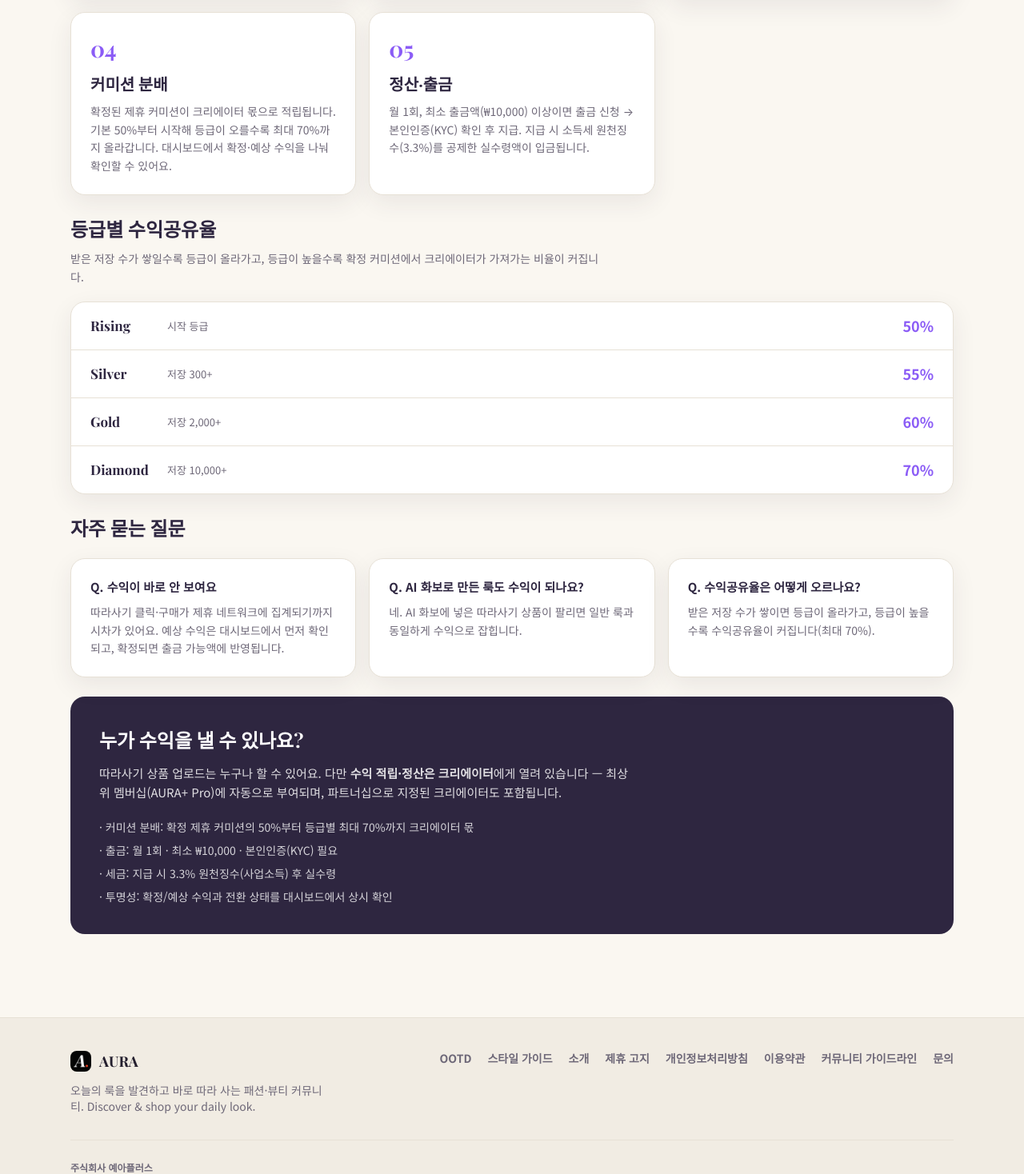
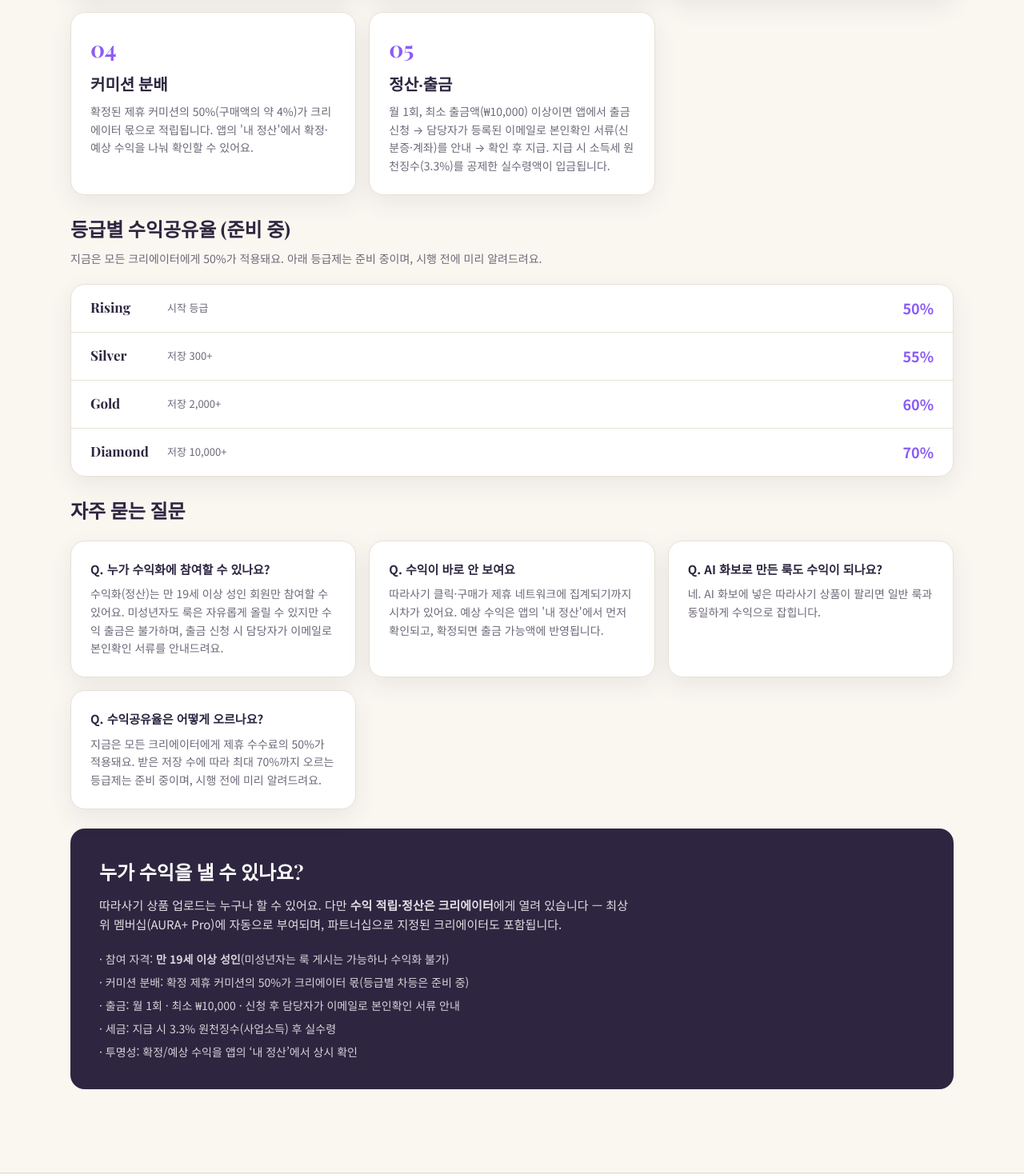
Before and after one commit to CTO-yeahplus/AURA, a Next.js app: page /creators in a window 1280 px wide. Shown: the part 526-1994 px from the top of the page at 80% size. Built offline with nearby package versions, Linux system fonts and the light colour scheme.

Commit message:
크리에이터 정산 안내·약관 제9조를 실제 운영과 일치(50% 고정·서류 본인확인)

```diff
--- a/app/creators/page.tsx
+++ b/app/creators/page.tsx
@@ -26,16 +26,19 @@
   {
     n: "04",
     t: "커미션 분배",
-    d: "확정된 제휴 커미션이 크리에이터 몫으로 적립됩니다. 기본 50%부터 시작해 등급이 오를수록 최대 70%까지 올라갑니다. 대시보드에서 확정·예상 수익을 나눠 확인할 수 있어요.",
+    d: "확정된 제휴 커미션의 50%(구매액의 약 4%)가 크리에이터 몫으로 적립됩니다. 앱의 '내 정산'에서 확정·예상 수익을 나눠 확인할 수 있어요.",
   },
   {
     n: "05",
     t: "정산·출금",
-    d: "월 1회, 최소 출금액(₩10,000) 이상이면 출금 신청 → 본인인증(KYC) 확인 후 지급. 지급 시 소득세 원천징수(3.3%)를 공제한 실수령액이 입금됩니다.",
+    d: "월 1회, 최소 출금액(₩10,000) 이상이면 앱에서 출금 신청 → 담당자가 등록된 이메일로 본인확인 서류(신분증·계좌)를 안내 → 확인 후 지급. 지급 시 소득세 원천징수(3.3%)를 공제한 실수령액이 입금됩니다.",
   },
 ];
 
 // 등급별 수익공유율 — 앱 tier.ts(SSOT)와 동일 수치(받은 저장 수 기준).
+// ⚠️ 등급제는 정산 계산에 아직 적용되지 않음(전원 50%) → '준비 중'으로만 표시.
+//    앱 settlementGuide.TIER_PROGRAM_LIVE 와 함께 켤 것.
+const TIER_PROGRAM_LIVE = false;
 const tiers = [
   { name: "Rising", note: "시작 등급", share: "50%" },
   { name: "Silver", note: "저장 300+", share: "55%" },
@@ -45,8 +48,12 @@
 
 const faqs = [
   {
+    q: "누가 수익화에 참여할 수 있나요?",
+    a: "수익화(정산)는 만 19세 이상 성인 회원만 참여할 수 있어요. 미성년자도 룩은 자유롭게 올릴 수 있지만 수익 출금은 불가하며, 출금 신청 시 담당자가 이메일로 본인확인 서류를 안내드려요.",
+  },
+  {
     q: "수익이 바로 안 보여요",
-    a: "따라사기 클릭·구매가 제휴 네트워크에 집계되기까지 시차가 있어요. 예상 수익은 대시보드에서 먼저 확인되고, 확정되면 출금 가능액에 반영됩니다.",
+    a: "따라사기 클릭·구매가 제휴 네트워크에 집계되기까지 시차가 있어요. 예상 수익은 앱의 '내 정산'에서 먼저 확인되고, 확정되면 출금 가능액에 반영됩니다.",
   },
   {
     q: "AI 화보로 만든 룩도 수익이 되나요?",
@@ -54,7 +61,7 @@
   },
   {
     q: "수익공유율은 어떻게 오르나요?",
-    a: "받은 저장 수가 쌓이면 등급이 올라가고, 등급이 높을수록 수익공유율이 커집니다(최대 70%).",
+    a: "지금은 모든 크리에이터에게 제휴 수수료의 50%가 적용돼요. 받은 저장 수에 따라 최대 70%까지 오르는 등급제는 준비 중이며, 시행 전에 미리 알려드려요.",
   },
 ];
 
@@ -92,9 +99,13 @@
       <section className="pb-6">
         <div className="wrap">
           <Reveal>
-            <h2 className="font-serif text-[24px] font-bold text-navy">등급별 수익공유율</h2>
+            <h2 className="font-serif text-[24px] font-bold text-navy">
+              등급별 수익공유율{TIER_PROGRAM_LIVE ? "" : " (준비 중)"}
+            </h2>
             <p className="mt-2 max-w-2xl text-[14px] leading-relaxed text-sub">
-              받은 저장 수가 쌓일수록 등급이 올라가고, 등급이 높을수록 확정 커미션에서 크리에이터가 가져가는 비율이 커집니다.
+              {TIER_PROGRAM_LIVE
+                ? "받은 저장 수가 쌓일수록 등급이 올라가고, 등급이 높을수록 확정 커미션에서 크리에이터가 가져가는 비율이 커집니다."
+                : "지금은 모든 크리에이터에게 50%가 적용돼요. 아래 등급제는 준비 중이며, 시행 전에 미리 알려드려요."}
             </p>
             <div className="mt-5 overflow-hidden rounded-[18px] border border-line bg-white shadow-soft">
               {tiers.map((t, i) => (
@@ -140,10 +151,11 @@
                 최상위 멤버십(AURA+ Pro)에 자동으로 부여되며, 파트너십으로 지정된 크리에이터도 포함됩니다.
               </p>
               <ul className="mt-5 space-y-2 text-[14px] text-white/80">
-                <li>· 커미션 분배: 확정 제휴 커미션의 50%부터 등급별 최대 70%까지 크리에이터 몫</li>
-                <li>· 출금: 월 1회 · 최소 ₩10,000 · 본인인증(KYC) 필요</li>
+                <li>· 참여 자격: <b>만 19세 이상 성인</b>(미성년자는 룩 게시는 가능하나 수익화 불가)</li>
+                <li>· 커미션 분배: 확정 제휴 커미션의 50%가 크리에이터 몫(등급별 차등은 준비 중)</li>
+                <li>· 출금: 월 1회 · 최소 ₩10,000 · 신청 후 담당자가 이메일로 본인확인 서류 안내</li>
                 <li>· 세금: 지급 시 3.3% 원천징수(사업소득) 후 실수령</li>
-                <li>· 투명성: 확정/예상 수익과 전환 상태를 대시보드에서 상시 확인</li>
+                <li>· 투명성: 확정/예상 수익을 앱의 &lsquo;내 정산&rsquo;에서 상시 확인</li>
               </ul>
             </div>
           </Reveal>
```
Also changed, not shown: lib/legalContent.ts (+4 -4 lines).
